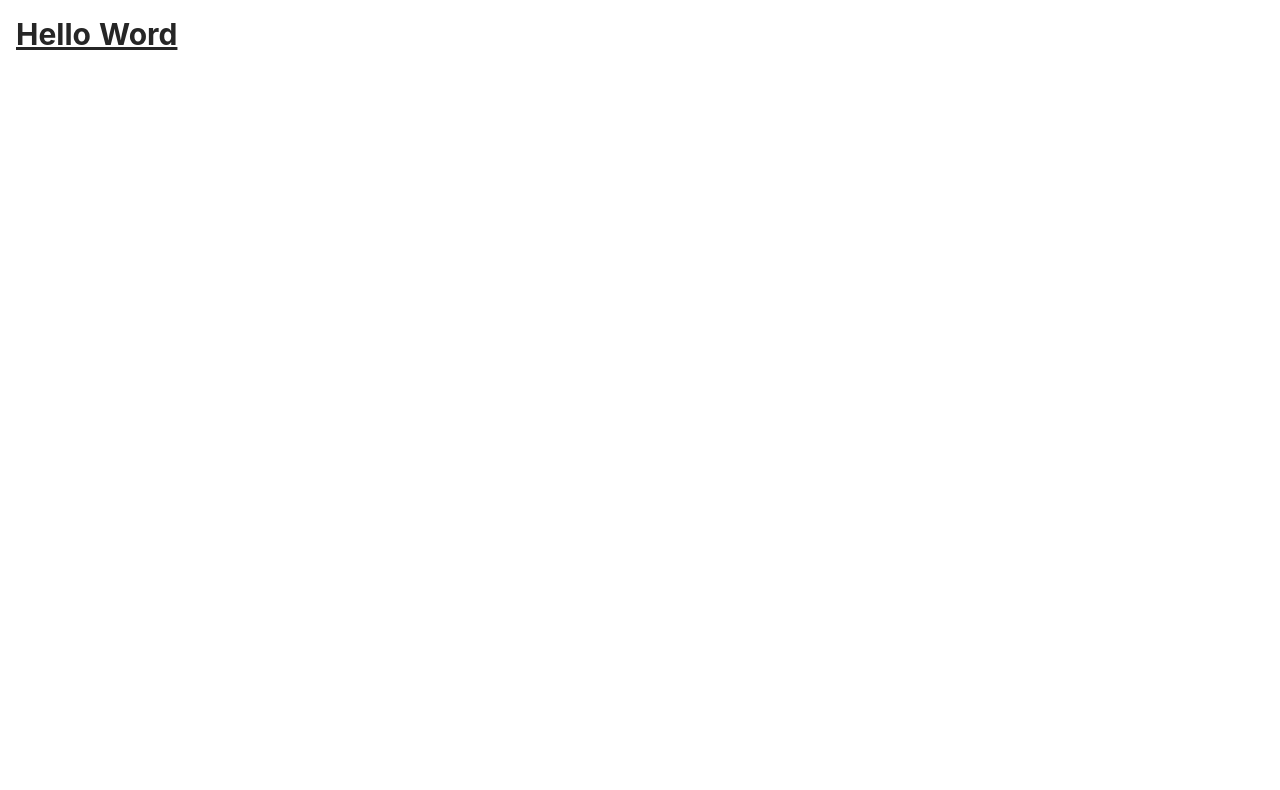
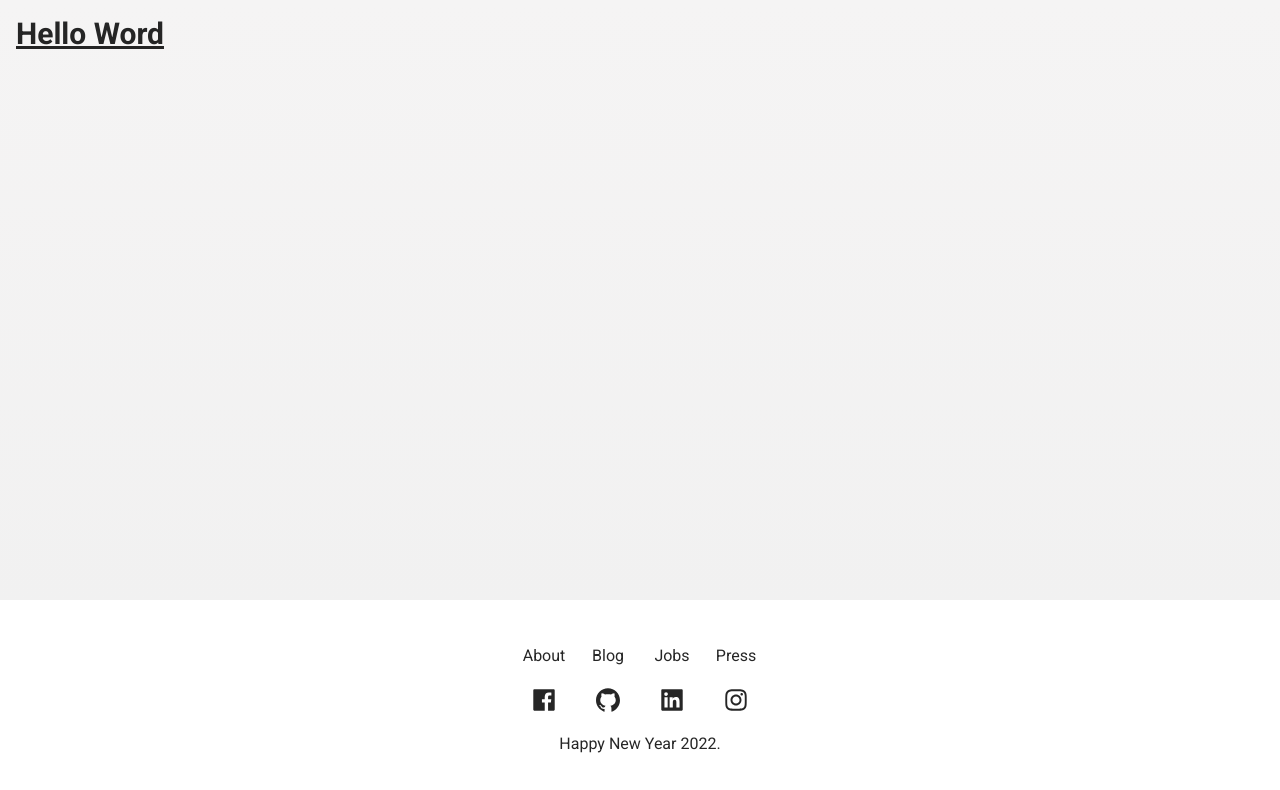
Before and after one commit to vucat12/my-blog, a React (Create React App) app: page /my-blog in a window 1280 px wide. Shown: the top 790 px of the page. Built offline with nearby package versions, Linux system fonts and the light colour scheme.

Commit message:
config project

```diff
--- a/package.json
+++ b/package.json
@@ -3,6 +3,7 @@
   "version": "0.1.0",
   "private": true,
   "dependencies": {
+    "@babel/runtime": "^7.16.7",
     "@testing-library/jest-dom": "^5.14.1",
     "@testing-library/react": "^12.0.0",
     "@testing-library/user-event": "^13.2.1",
@@ -12,12 +13,14 @@
     "@types/react-dom": "^17.0.9",
     "@types/react-router-dom": "^5.3.2",
     "antd": "^4.18.2",
+    "node-sass": "^7.0.1",
     "react": "^17.0.2",
     "react-dom": "^17.0.2",
     "react-router-dom": "^6.2.1",
     "react-scripts": "5.0.0",
     "typescript": "^4.4.2",
-    "web-vitals": "^2.1.0"
+    "web-vitals": "^2.1.0",
+    "webpack": "^5.65.0"
   },
   "scripts": {
     "start": "react-scripts start",
--- /dev/null
+++ b/src/common-components/Footer.tsx
@@ -0,0 +1,35 @@
+import { Col, Row } from 'antd';
+import {
+  FacebookFilled,
+  GithubFilled,
+  LinkedinFilled,
+  InstagramOutlined
+} from '@ant-design/icons';
+
+function Footer() {
+  return (
+    <div className="footer md:p-12 py-12">
+      <div className="footer-menu md:w-96 m-auto">
+        <Row justify="center">
+            <Col span={4}>About</Col>
+            <Col span={4}>Blog</Col>
+            <Col span={4}>Jobs</Col>
+            <Col span={4}>Press</Col>
+        </Row>
+      </div>
+      <div className="footer-contact pt-6 w-96 m-auto ">
+        <Row justify="center">
+          <Col span={4}><FacebookFilled className="text-2xl"/></Col>
+          <Col span={4}><GithubFilled className="text-2xl"/></Col>
+          <Col span={4}><LinkedinFilled className="text-2xl"/></Col>
+          <Col span={4}><InstagramOutlined className="text-2xl"/></Col>
+        </Row>
+      </div>
+      <div className="footer-info pt-6">
+        Happy New Year 2022.
+      </div>
+    </div>
+  );
+}
+
+export default Footer;
--- a/src/components/MyBlog.tsx
+++ b/src/components/MyBlog.tsx
@@ -1,9 +1,11 @@
 
 function MyBlog() {
 
-
   return (
     <div>
+      <div className="background-home">
+
+      </div>
       <h1 className="p-4 text-3xl font-bold underline">
         Hello Word
       </h1>
--- a/src/index.tsx
+++ b/src/index.tsx
@@ -3,6 +3,7 @@ import ReactDOM from 'react-dom';
 import './index.css';
 import App from './App';
 import reportWebVitals from './reportWebVitals';
+import './scss/style.scss';
 
 ReactDOM.render(
   <React.StrictMode>
--- a/src/router/Routing.tsx
+++ b/src/router/Routing.tsx
@@ -1,5 +1,6 @@
 import routes from "./router";
 import { BrowserRouter, Route, Routes } from "react-router-dom";
+import Footer from "../common-components/Footer";
 
 function Routing() {
 
@@ -12,6 +13,7 @@ function Routing() {
           path={element.path}
           />))}
       </Routes>
+      <Footer/>
     </BrowserRouter>
   );
 }
--- a/src/scss/style.scss
+++ b/src/scss/style.scss
@@ -12,7 +12,17 @@ body {
     background: rgb(240, 240, 240);
     background: linear-gradient(0deg, rgba(240, 240, 240, 1) 0%, rgba(245, 244, 244, 1) 100%);
     min-height: 100%;
-    color: $text;
     line-height: 1em;
     width: 100vw;
+    font-size: 16px;
 }
+
+.footer {
+    background-color: #FFFFFF;
+    width: 100%;
+    position: fixed;
+    left: 0;
+    bottom: 0;
+    width: 100%;
+    text-align: center;
+}
--- a/tsconfig.json
+++ b/tsconfig.json
@@ -22,5 +22,5 @@
   },
   "include": [
     "src"
-  ]
+  ],
 }
```
Also changed, not shown: public/img/Background-Home.jpg (added), 1 other file (tests, documents, lock files or other folders).
